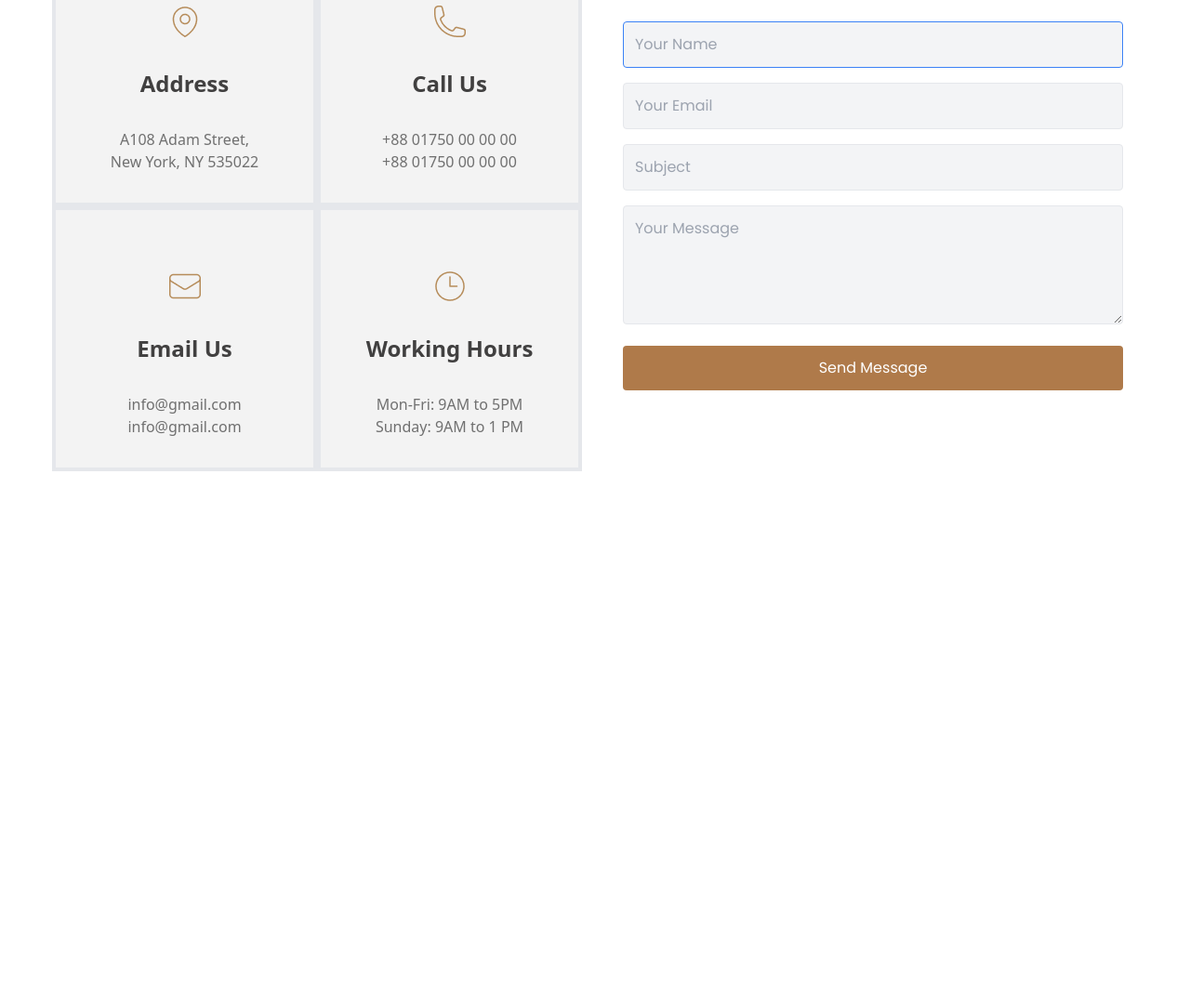
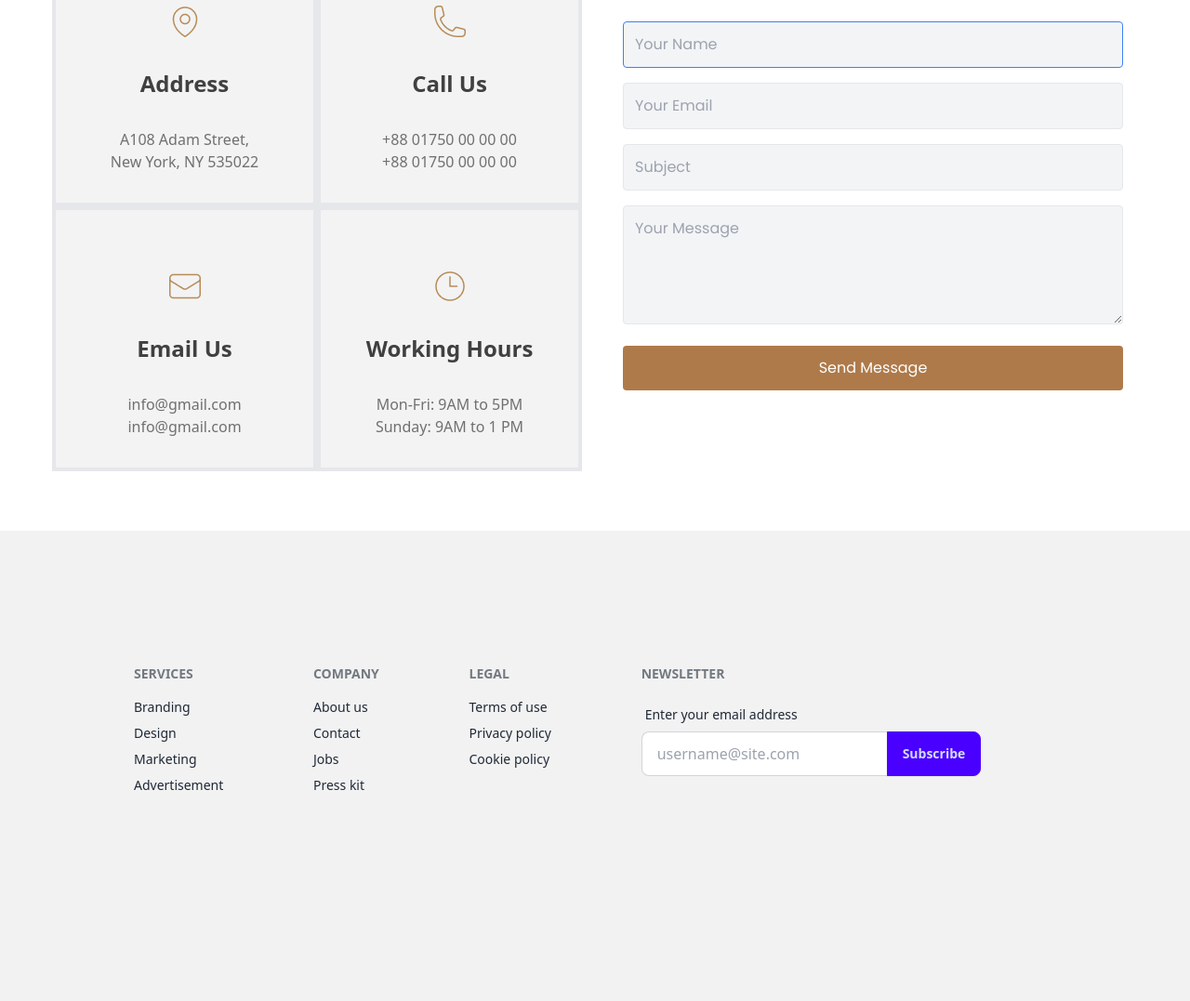
Before and after one commit to depressedKarimul/legal-solution-web, a plain HTML site: page index.html in a window 1280 px wide. Shown: the part 3722-4799 px from the top of the page at 93% size. Before the commit the page ends 4293 px from the top, so only its background shows below. Drawn offline with nearby package versions, Linux system fonts and the light colour scheme.

Commit message:
start to code footer section

```diff
--- a/index.html
+++ b/index.html
@@ -657,9 +657,46 @@
   </main>
 
 
-  <footer>
+<!-- Footer -->
 
-  </footer>
+
+<footer class="footer bg-base-200 text-base-content p-36 h-[506px]">
+  <nav>
+    <h6 class="footer-title">Services</h6>
+    <a class="link link-hover">Branding</a>
+    <a class="link link-hover">Design</a>
+    <a class="link link-hover">Marketing</a>
+    <a class="link link-hover">Advertisement</a>
+  </nav>
+  <nav>
+    <h6 class="footer-title">Company</h6>
+    <a class="link link-hover">About us</a>
+    <a class="link link-hover">Contact</a>
+    <a class="link link-hover">Jobs</a>
+    <a class="link link-hover">Press kit</a>
+  </nav>
+  <nav>
+    <h6 class="footer-title">Legal</h6>
+    <a class="link link-hover">Terms of use</a>
+    <a class="link link-hover">Privacy policy</a>
+    <a class="link link-hover">Cookie policy</a>
+  </nav>
+  <form>
+    <h6 class="footer-title">Newsletter</h6>
+    <fieldset class="form-control w-80">
+      <label class="label">
+        <span class="label-text">Enter your email address</span>
+      </label>
+      <div class="join">
+        <input
+          type="text"
+          placeholder="username@site.com"
+          class="input input-bordered join-item" />
+        <button class="btn btn-primary join-item">Subscribe</button>
+      </div>
+    </fieldset>
+  </form>
+</footer>
 
 </body>
 </html>
```
